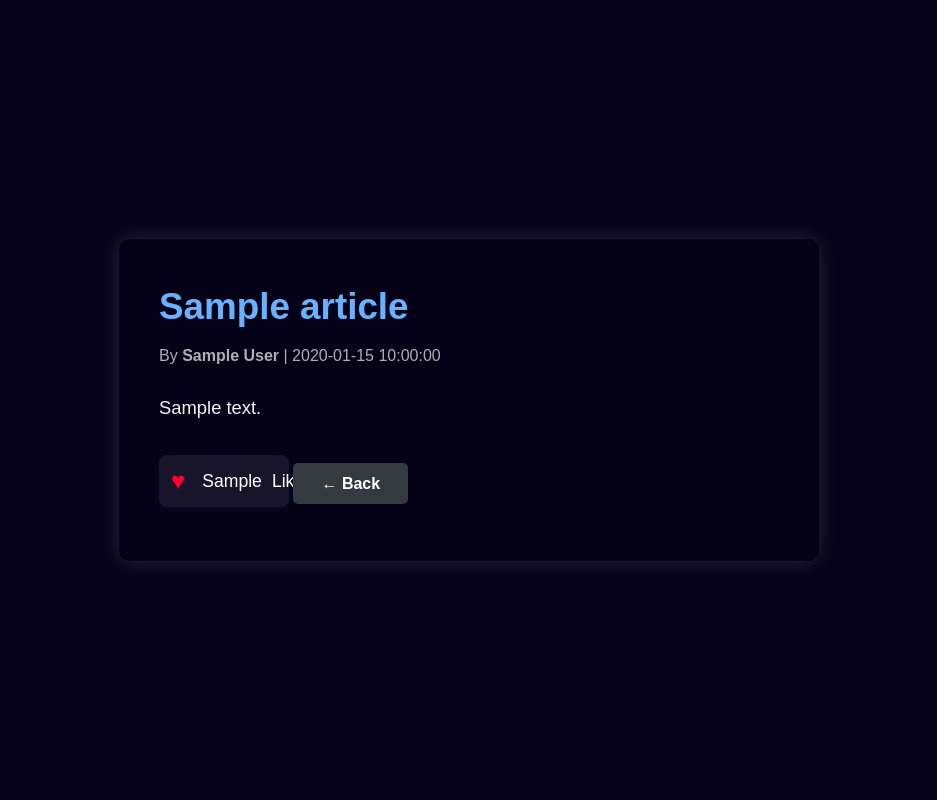
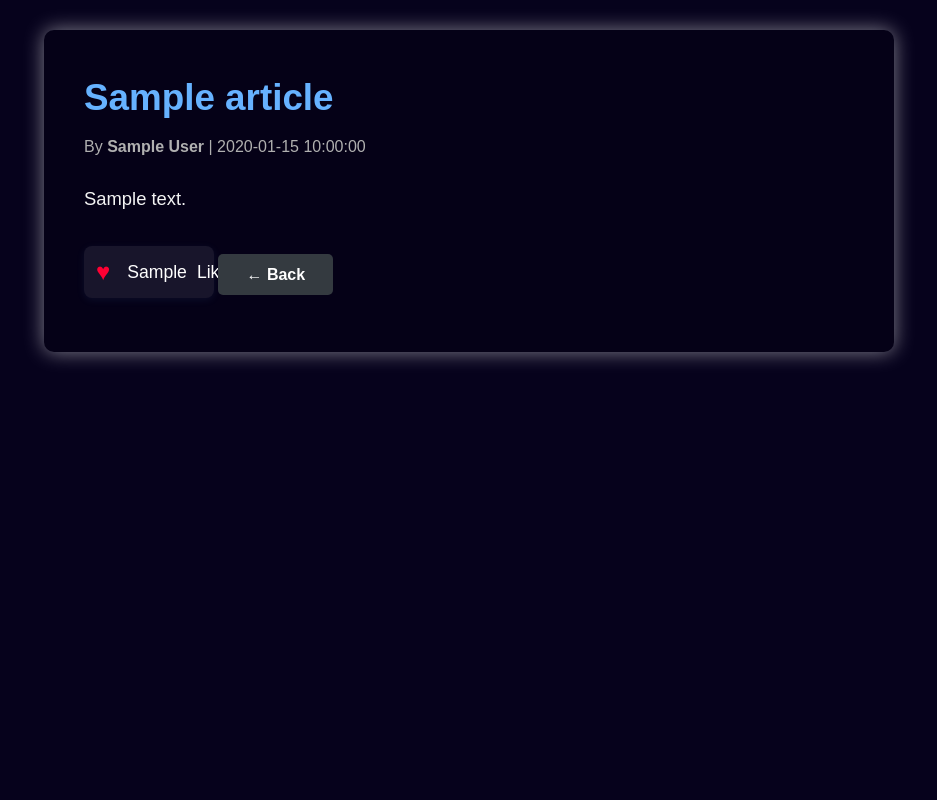
Before and after one commit to MathisCABOSTE/UNZA-WEB-ASSIGNMENT, a PHP site: page /article.php?id=1 in a window 1280 px wide. Shown: the whole page, without its empty margins (171-1108 px from the left). Run offline with PHP 8.4, Linux system fonts and the light colour scheme; the visitor is signed in with stand-in values (Sample User, id 1); tables that the repository leaves empty or names only in its code hold one stand-in row (values such as "Sample post").

Commit message:
small changes to articles

```diff
--- a/article.php
+++ b/article.php
@@ -55,19 +55,22 @@ if ($user_id) {
             background-color: #06021c;
             min-height: 100vh;
             margin: 0;
-            display: flex;
+            /* display: flex;
             align-items: center;
-            justify-content: center;
+            justify-content: center; */
             font-family: Arial, sans-serif;
+            padding: 30px;
+            display: block;
         }
         .article-box {
+            margin: 0 auto;
             background-color: #050117;
             padding: 40px 40px 30px 40px;
             border-radius: 10px;
             text-align: left;
             width: 100%;
-            max-width: 700px;
-            box-shadow: 0 0 20px rgba(255, 255, 255, 0.15);
+            max-width: 850px;
+            box-shadow: 0 0 20px rgba(255, 255, 255, 0.5);
             color: #fff;
         }
         .article-title {
```
